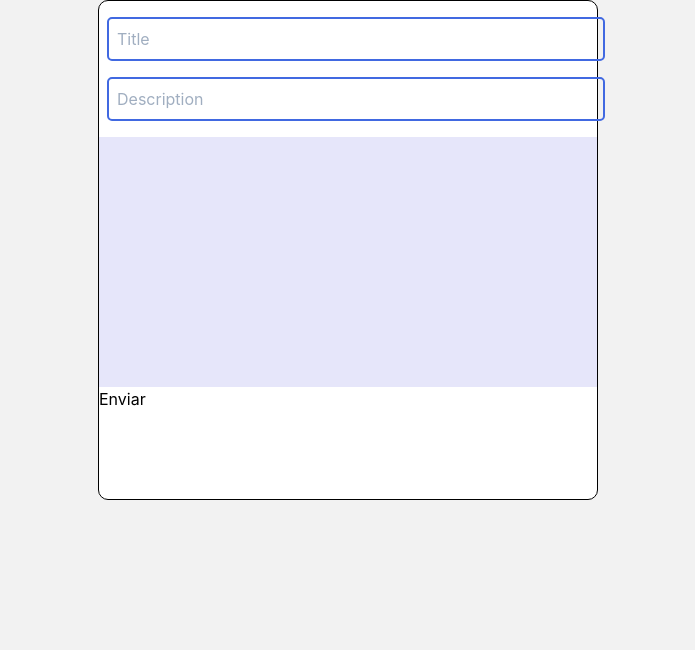
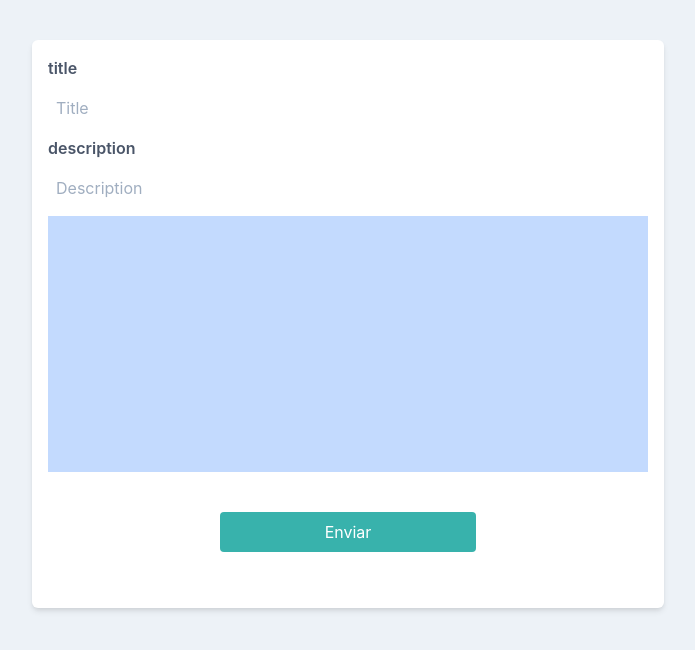
Before and after one commit to elbarbaro/formuexel, a React (Create React App) app: page / in a window 1280 px wide. Shown: the top 650 px of the page, without its empty margins (292-987 px from the left). Built offline with nearby package versions, Linux system fonts and the light colour scheme; what @tailwindcss/custom-forms would draw is missing.

Commit message:
Components with Tailwind CSS classes

```diff
--- a/public/index.html
+++ b/public/index.html
@@ -26,7 +26,7 @@
     -->
     <title>React App</title>
   </head>
-  <body>
+  <body class="bg-gray-200">
     <noscript>You need to enable JavaScript to run this app.</noscript>
     <div id="root"></div>
     <!--
--- a/src/App.js
+++ b/src/App.js
@@ -14,7 +14,7 @@ function App() {
   }
 
   return (
-    <div className="App">
+    <div className="App w-full px-2 prelative">
       <Form onResult={handleResult}/>
       {result ? <DialogResult result={result} {...data}/>: null}
     </div>
--- a/src/components/Form.js
+++ b/src/components/Form.js
@@ -2,7 +2,7 @@ import React, { useState, useRef } from 'react'
 import Input from './Input'
 import InputDropArea from './InputDropArea'
 import uploadRequest from '../services/uploads'
-import './Form.css'
+//import './Form.css'
 
 function Form(props) {
 
@@ -30,12 +30,14 @@ function Form(props) {
     }
 
     return (
-        <div className="Form">
+        <div className="Form md:w-1/2 sm:w-full mx-auto mt-10 shadow-md bg-white py-4 px-4 rounded-md inset-0">
             <form onSubmit={uploadFile}>
                 <Input type="text" name="title" placeholder="Title" ref={titleRef} readOnly={false} />
                 <Input type="text" name="description" placeholder="Description" ref={descriptonRef} readOnly={false}/>
                 <InputDropArea files={files} setFiles={setFiles}/>
-                <button type="submit">Enviar</button>
+                <div className="flex justify-center">
+                    <button className="flex-initial w-64 m-10 btn bg-teal-500 text-white hover:bg-teal-800" type="submit">Enviar</button>
+                </div>
             </form>
             {isSuccessful?<div>Datos cargados</div>:null}
         </div>
--- a/src/components/Input.js
+++ b/src/components/Input.js
@@ -1,10 +1,11 @@
 import React, { forwardRef } from 'react'
-import './Input.css'
+//import './Input.css'
 
 const Input = forwardRef((props, ref) => {
     return (
-        <div className="Input">
-            <input {...props} ref={ref}/>
+        <div className="Input rounded">
+            <label className="text-md font-semibold text-gray-700">{props.name}</label>
+            <input className="form-input w-full px-2 py-2 my-2 rounded-md focus:border-indigo-500" {...props} ref={ref}/>
         </div>
     )
 })
--- a/src/components/InputDropArea.js
+++ b/src/components/InputDropArea.js
@@ -1,6 +1,6 @@
 import React from 'react'
 import Item from './Item'
-import './InputDropArea.css'
+//import './InputDropArea.css'
 
 function InputDropArea(props) {
 
@@ -36,7 +36,7 @@ function InputDropArea(props) {
     }
 
     return (
-        <div className="InputDropArea" onDragEnter={onDragEnter} onDrop={onDrop} onDragOver={onDragOver}>
+        <div className="InputDropArea h-64 p-2 bg-indigo-200 hover:bg-indigo-300" onDragEnter={onDragEnter} onDrop={onDrop} onDragOver={onDragOver}>
             {
                 files.map((item, index) => (<Item key={index} value={item}/>))
             }
--- a/src/components/Item.js
+++ b/src/components/Item.js
@@ -1,16 +1,16 @@
 import React from 'react'
-import './Item.css'
+//import './Item.css'
 import excelIcon from './excel.svg'
 
 function Item(props) {
     return (
-        <div className="Item">
-            <div className="wrap-img">
-                <img src={excelIcon} alt={props.value.name}/>
+        <div className="Item flex justify-around items-center bg-white rounded m-1 px-2 py-2">
+            <div className="wrap-img mx-2">
+                <img className="w-8" src={excelIcon} alt={props.value.name}/>
             </div>
-            <div className="wrap-text">
-                <p>{props.value.name}</p>
-                <p>{props.value.size}</p>
+            <div className="wrap-text mx-2 p-1 flex-1">
+                <p className="text-base">{props.value.name}</p>
+                <p className="text-sm">{props.value.size}</p>
             </div>
         </div>
     )
```
